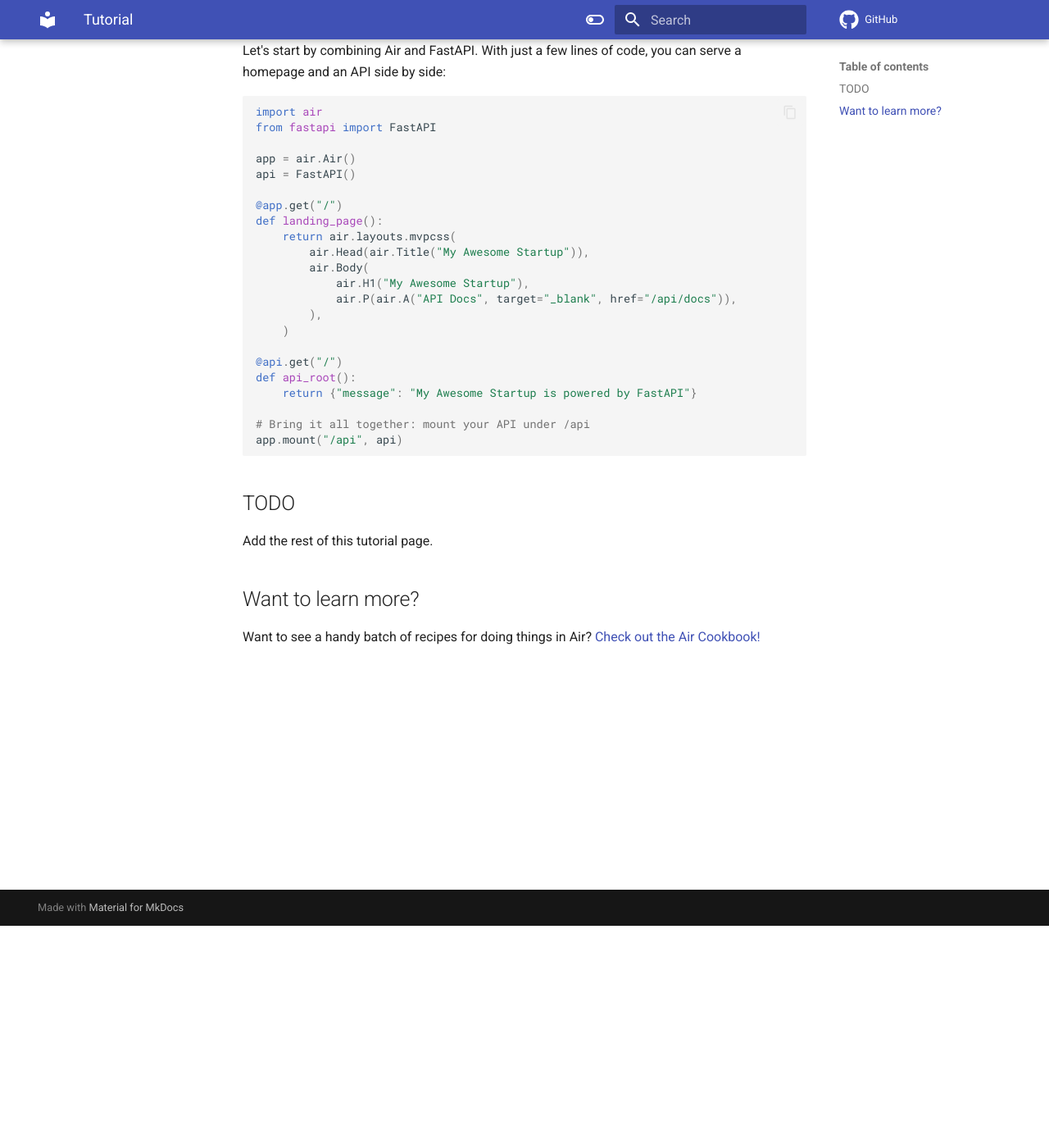
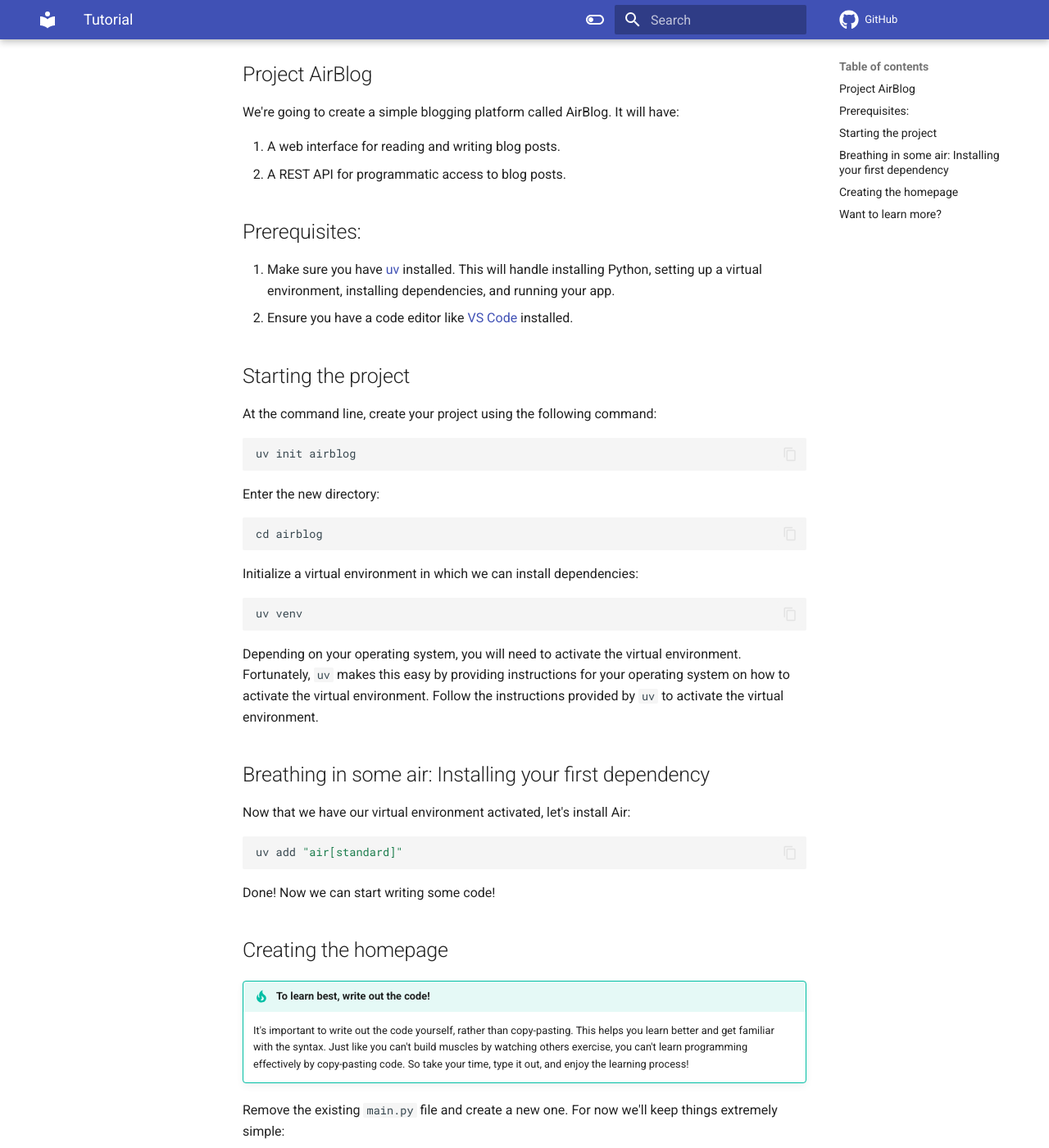
Before and after one commit to feldroy/air, an MkDocs documentation site: the page built from docs/learn/tutorial.md, in a window 1280 px wide and 1400 px high, scrolled down 271 px. Shown: the whole window at 82% size. Built offline with MkDocs 1.6.1 and Material for MkDocs 9.7.7, drawn with Linux system fonts in a browser that asks for light colours; comment, search, counter and statistics services are not loaded; some of the changed text lies outside the part shown.

Commit message:
Start on the AirBlog tutorial
Co-Authored-By: Audrey M. Roy Greenfeld <audrey@feldroy.com>

````diff
--- a/docs/learn/tutorial.md
+++ b/docs/learn/tutorial.md
@@ -2,38 +2,88 @@
 
 Welcome! If you're looking to build a modern web app that combines beautiful HTML pages with a powerful REST API, you're in the right place. Air is a friendly layer over FastAPI, making it easy to create both interactive sites and robust APIs—all in one seamless app.
 
-Let's start by combining Air and FastAPI. With just a few lines of code, you can serve a homepage and an API side by side:
+## Project AirBlog
 
-```python
+We're going to create a simple blogging platform called AirBlog. It will have:
+
+1. A web interface for reading and writing blog posts.
+2. A REST API for programmatic access to blog posts.
+
+## Prerequisites:
+
+1. Make sure you have [uv](https://docs.astral.sh/uv/getting-started/installation/#installing-uv) installed. This will handle installing Python, setting up a virtual environment, installing dependencies, and running your app.
+2. Ensure you have a code editor like [VS Code](https://code.visualstudio.com/) installed.
+
+## Starting the project
+
+At the command line, create your project using the following command:
+
+```bash
+uv init airblog
+```
+
+Enter the new directory:
+
+```bashbash
+cd airblog
+```
+
+Initialize a virtual environment in which we can install dependencies:
+
+```bash
+uv venv
+```
+
+Depending on your operating system, you will need to activate the virtual environment. Fortunately, `uv` makes this easy by providing instructions for your operating system on how to activate the virtual environment. Follow the instructions provided by `uv` to activate the virtual environment.
+
+## Breathing in some air: Installing your first dependency
+
+Now that we have our virtual environment activated, let's install Air:
+
+```bash
+uv add "air[standard]"
+```
+
+Done! Now we can start writing some code!
+
+
+## Creating the homepage
+
+!!! tip "To learn best, write out the code!"
+
+    It's important to write out the code yourself, rather than copy-pasting. This helps you learn better and get familiar with the syntax. Just like you can't build muscles by watching others exercise, you can't learn programming effectively by copy-pasting code. So take your time, type it out, and enjoy the learning process!
+
+Remove the existing `main.py` file and create a new one. For now we'll keep things extremely simple:
+
+```python title="main.py"
 import air
-from fastapi import FastAPI
 
 app = air.Air()
-api = FastAPI()
 
-@app.get("/")
-def landing_page():
+@app.page
+def index():
+    title = "AirBlog!"
     return air.layouts.mvpcss(
-        air.Head(air.Title("My Awesome Startup")),
+        air.Head(air.Title(title)),
         air.Body(
-            air.H1("My Awesome Startup"),
-            air.P(air.A("API Docs", target="_blank", href="/api/docs")),
+            air.H1(title),
+            air.P("Your go-to platform for blogging with Air."),
         ),
     )
-
-@api.get("/")
-def api_root():
-    return {"message": "My Awesome Startup is powered by FastAPI"}
-
-# Bring it all together: mount your API under /api
-app.mount("/api", api)
 ```
 
-## TODO
+Let's see what this looks like. Run the following command to start the development server:
 
-Add the rest of this tutorial page.
+```bash
+fastapi dev
+```
 
+Open your page by clicking this link: <a href="http://localhost:8000/" target="_blank">http://localhost:8000/</a>
+
+!!! question "Why are we using fastapi to start Air?"
+
+    Air is built on top of FastAPI, so we use the `fastapi` command to run our Air application. This allows us to leverage FastAPI's powerful features while enjoying the simplicity and elegance of Air for building our web pages.
 
 ## Want to learn more?
 
-Want to see a handy batch of recipes for doing things in Air? [Check out the Air Cookbook!](cookbook/index.md)
+TODO
````
Also changed, not shown: docs/learn/quickstart.md (line endings or trailing spaces).
